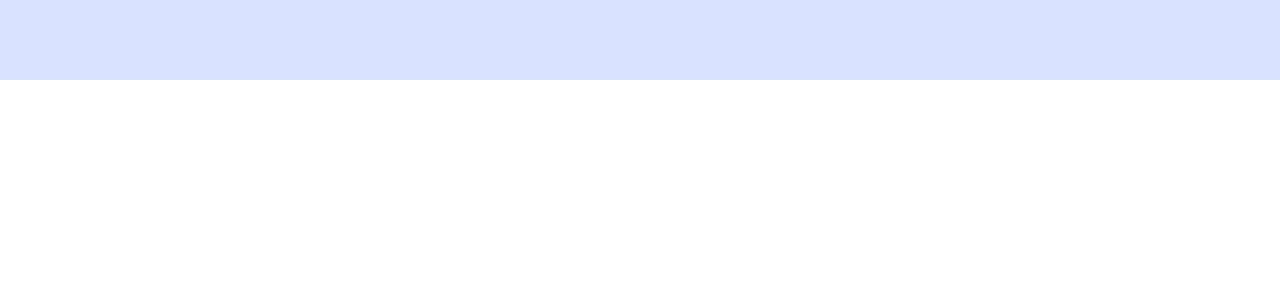
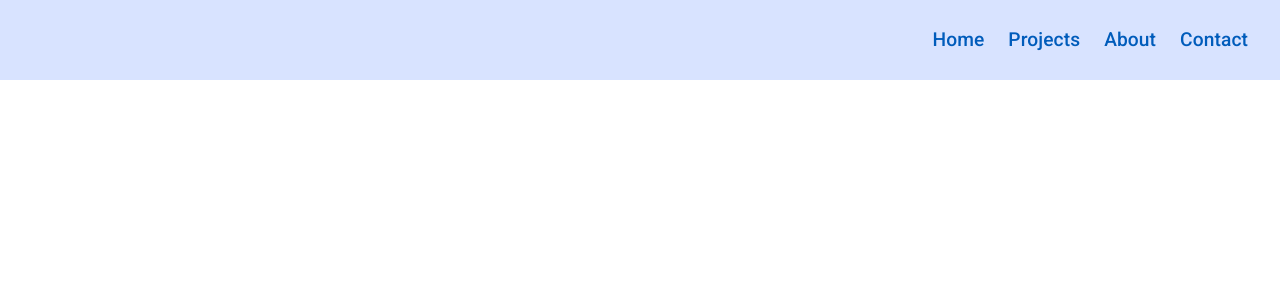
Before and after one commit to DePlaced/deplaced.github.io, an Angular app in the folder deplace-tech/: page / in a window 1280 px wide. Shown: the top 300 px of the page. Built offline with nearby package versions, Linux system fonts and the light colour scheme.

Commit message:
fixed changing view

```diff
--- a/deplace-tech/src/app/components/header/header.component.html
+++ b/deplace-tech/src/app/components/header/header.component.html
@@ -1,39 +1,27 @@
-<div class="header-container">
-   @if(isMobile$){
-    <div>
+<header [class.mobile]="isMobile$ | async" class="header-container">
+    <div *ngIf="isMobile$ | async" class="burger-menu-container">
       <mat-icon class="burger-menu" (click)="toggleMobileMenu()">
         menu
       </mat-icon>
     </div>
-   }
-   @if(!(isMobile$)){
-    <div class="toolbar-btn-container">
-        <a mat-button class="toolbar-btn" routerLink="">
+    <div *ngIf="!(isMobile$ | async)" class="toolbar-btn-container">
+      <a mat-button class="toolbar-btn" routerLink="/" routerLinkActive="active" ariaCurrentWhenActive="page">
         Home
       </a>
       <a mat-button class="toolbar-btn" routerLink="/projects" routerLinkActive="active" ariaCurrentWhenActive="page">
         Projects
       </a>
-        <a mat-button class="toolbar-btn" routerLink="">
+      <a mat-button class="toolbar-btn" routerLink="/about" routerLinkActive="active" ariaCurrentWhenActive="page">
         About
       </a>
-        <a mat-button class="toolbar-btn" routerLink="">
+      <a mat-button class="toolbar-btn" routerLink="/contact" routerLinkActive="active" ariaCurrentWhenActive="page">
         Contact
       </a>
     </div>
-   }
+  </header>
+  <div class="mobile-menu" [class.active]="mobileMenuActive">
+    <a routerLink="/" routerLinkActive="active" ariaCurrentWhenActive="page">Home</a>
+    <a routerLink="/projects" routerLinkActive="active" ariaCurrentWhenActive="page">Projects</a>
+    <a routerLink="/about" routerLinkActive="active" ariaCurrentWhenActive="page">About</a>
+    <a routerLink="/contact" routerLinkActive="active" ariaCurrentWhenActive="page">Contact</a>
   </div>
-<div class="mobile-menu" [class.active]="mobileMenuActive">
-    <a mat-button class="toolbar-btn" routerLink="">
-        Home
-        </a>
-        <a mat-button class="toolbar-btn" routerLink="/projects" routerLinkActive="active" ariaCurrentWhenActive="page">
-        Projects
-        </a>
-        <a mat-button class="toolbar-btn" routerLink="">
-        About
-        </a>
-        <a mat-button class="toolbar-btn" routerLink="">
-        Contact
-        </a>
-  </div>
--- a/deplace-tech/src/app/components/header/header.component.ts
+++ b/deplace-tech/src/app/components/header/header.component.ts
@@ -4,6 +4,7 @@ import {MatIconModule} from '@angular/material/icon';
 import { RouterLink, RouterLinkActive } from '@angular/router';
 import { Observable } from 'rxjs';
 import { ScreenSizeService } from '../../services/screen-size.service';
+import { AsyncPipe, NgIf } from '@angular/common';
 
 @Component({
   selector: 'app-header',
@@ -13,6 +14,8 @@ import { ScreenSizeService } from '../../services/screen-size.service';
     MatIconModule,
     RouterLink,
     RouterLinkActive,
+    AsyncPipe,
+    NgIf
   ],
   templateUrl: './header.component.html',
   styleUrl: './header.component.scss'
```
Lines whose indentation alone changed are shown as unchanged.
